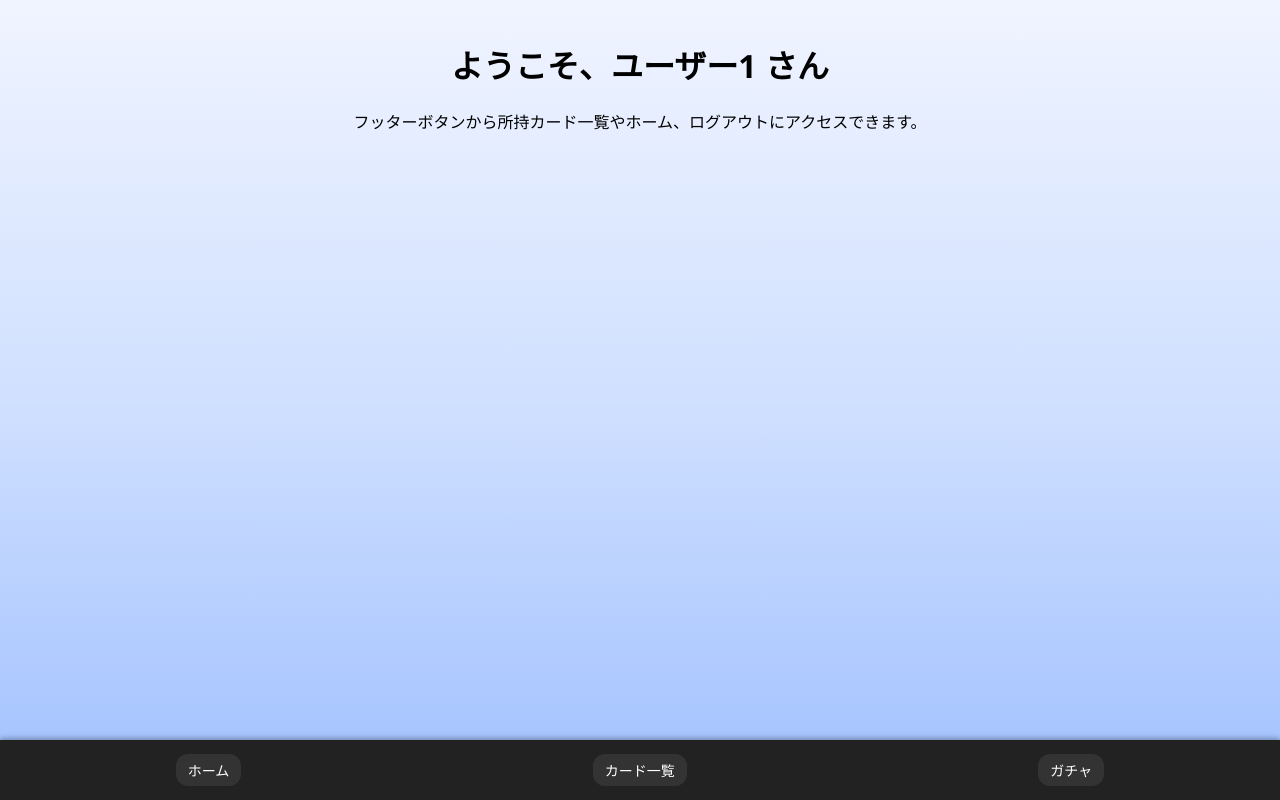
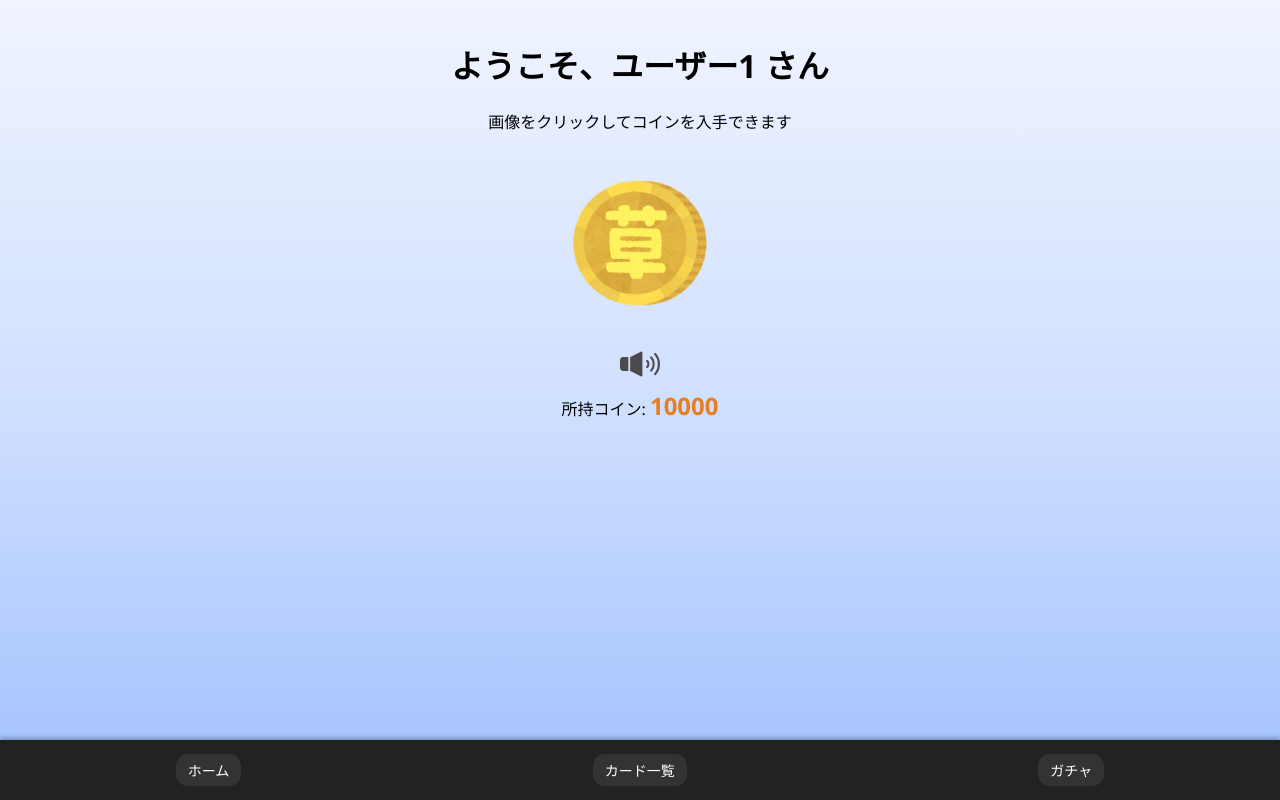
Before and after one commit to KTC-RuiYamaguchi/SecondAssignmentServerLinux, a PHP site: page /dashboard.php in a window 1280 px wide. Run offline with PHP 8.4, Linux system fonts and the light colour scheme; a user stored in the database is signed in; data comes from the database, SQL or seed files in the repository.

Commit message:
ダッシュボードにコインを獲得する機能を実装

```diff
--- a/SocialGame/htdocs/dashboard.php
+++ b/SocialGame/htdocs/dashboard.php
@@ -5,32 +5,27 @@ if (!isset($_SESSION['user_id'])) {
     exit;
 }
 
-$dsn = 'mysql:host=mysql;dbname=socialgame;charset=utf8mb4';
-$user = 'data_user';
-$password = 'data';
+require 'db_connect.php';
 
-try {
-    $pdo = new PDO($dsn, $user, $password, [
-        PDO::ATTR_ERRMODE => PDO::ERRMODE_EXCEPTION
-    ]);
+$user_id = $_SESSION['user_id'];
 
-    // ログイン中ユーザーの名前取得
-    $stmt = $pdo->prepare("SELECT user_name FROM users WHERE user_id = ?");
-    $stmt->execute([$_SESSION['user_id']]);
-    $row = $stmt->fetch(PDO::FETCH_ASSOC);
-    $user_name = $row ? $row['user_name'] : '不明なユーザー';
+// ユーザー情報取得
+$stmt = $pdo->prepare("SELECT user_name, user_coins FROM users WHERE user_id = ?");
+$stmt->execute([$user_id]);
+$user = $stmt->fetch(PDO::FETCH_ASSOC);
 
-} catch (PDOException $e) {
-    echo "DB接続エラー: " . $e->getMessage();
+if (!$user) {
+    echo "ユーザーが存在しません";
     exit;
 }
+$user_name = $user['user_name'];
+$user_coins = $user['user_coins'];
 ?>
 <!DOCTYPE html>
 <html lang="ja">
 <head>
 <meta charset="UTF-8">
 <meta name="viewport" content="width=device-width, initial-scale=1.0">
-
 <title>ダッシュボード</title>
 <style>
 body {
@@ -40,12 +35,54 @@ body {
     min-height:100vh;
     display:flex;
     flex-direction:column;
+    align-items:center;
 }
-
 main {
     flex:1;
     padding:20px;
     text-align:center;
+}
+#coinImage {
+    user-select: none;
+    -webkit-user-drag: none;
+    -moz-user-drag: none;
+    -o-user-drag: none;
+    -ms-user-drag: none;
+    cursor: pointer;
+    width:150px;
+    margin-top:20px;
+    transition: transform 0.1s;
+}
+#coinImage:active {
+    transform: scale(0.95);
+}
+#coinCount {
+    font-size:24px;
+    margin-top:10px;
+    color:#e67e22;
+    font-weight:bold;
+}
+.fly-text {
+    position: absolute;
+    color:#e67e22;
+    font-weight:bold;
+    font-size:20px;
+    pointer-events:none;
+    user-select:none;
+    animation: floatUp 1s ease-out forwards;
+}
+@keyframes floatUp {
+    0% { transform: translate(0,0) scale(1); opacity:1; }
+    100% { transform: translate(0,-50px) scale(1.2); opacity:0; }
+}
+.message {
+    color:green;
+    margin-top:10px;
+}
+#volumeToggle {
+    cursor: pointer;
+    width:40px;
+    margin-top:20px;
 }
 </style>
 </head>
@@ -55,10 +92,69 @@ main {
 
 <main>
     <h1>ようこそ、<?= htmlspecialchars($user_name, ENT_QUOTES) ?> さん</h1>
-    <p>フッターボタンから所持カード一覧やホーム、ログアウトにアクセスできます。</p>
+    <p>画像をクリックしてコインを入手できます</p>
+
+    <!-- クリック対象の画像 -->
+    <img src="images/money_kasoutsuuka_kusa.png" alt="コイン" id="coinImage">
+
+    <!-- 消音ボタン -->
+    <div>
+        <img src="images/volume_on.png" id="volumeToggle" alt="音量切替" title="クリックでON/OFF切替">
+    </div>
+
+    <div>所持コイン: <span id="coinCount"><?= $user_coins ?></span></div>
+    <div class="message" id="message"></div>
+
+    <!-- 効果音 -->
+    <audio id="coinSE" src="sounds/coin_se.mp3" preload="auto" volume="0.2"></audio>
 </main>
 
+<script>
+const coinImage = document.getElementById('coinImage');
+const coinCount = document.getElementById('coinCount');
+const coinSE = document.getElementById('coinSE');
+const volumeToggle = document.getElementById('volumeToggle');
 
+// 初期はON
+let seEnabled = true;
+
+// 消音ボタンクリックで切替
+volumeToggle.addEventListener('click', () => {
+    seEnabled = !seEnabled;
+    volumeToggle.src = seEnabled ? 'images/volume_on.png' : 'images/volume_off.png';
+});
+
+// コイン画像クリック処理
+coinImage.addEventListener('click', async (e) => {
+    try {
+        // SE再生
+        if(seEnabled){
+            const se = coinSE.cloneNode();
+            se.play();
+        }
+
+        const resp = await fetch('get_coin.php', { method:'POST' });
+        const data = await resp.json();
+        if(data.success){
+            coinCount.textContent = data.coins;
+
+            // フライテキスト
+            const fly = document.createElement('div');
+            fly.className = 'fly-text';
+            fly.textContent = `+${data.added}コイン`;
+
+            const offsetX = Math.random()*60 - 30;
+            fly.style.left = `${e.pageX + offsetX}px`;
+            fly.style.top = `${e.pageY}px`;
+
+            document.body.appendChild(fly);
+            fly.addEventListener('animationend', ()=>fly.remove());
+        }
+    } catch(err){
+        console.error('通信エラー', err);
+    }
+});
+</script>
 
 </body>
 </html>
```
Also changed, not shown: SocialGame/htdocs/get_coin.php (added, +30 -0 lines), SocialGame/htdocs/images/money_kasoutsuuka_kusa.png (added), SocialGame/htdocs/images/volume_off.png (added), SocialGame/htdocs/images/volume_on.png (added), 1 other file.
